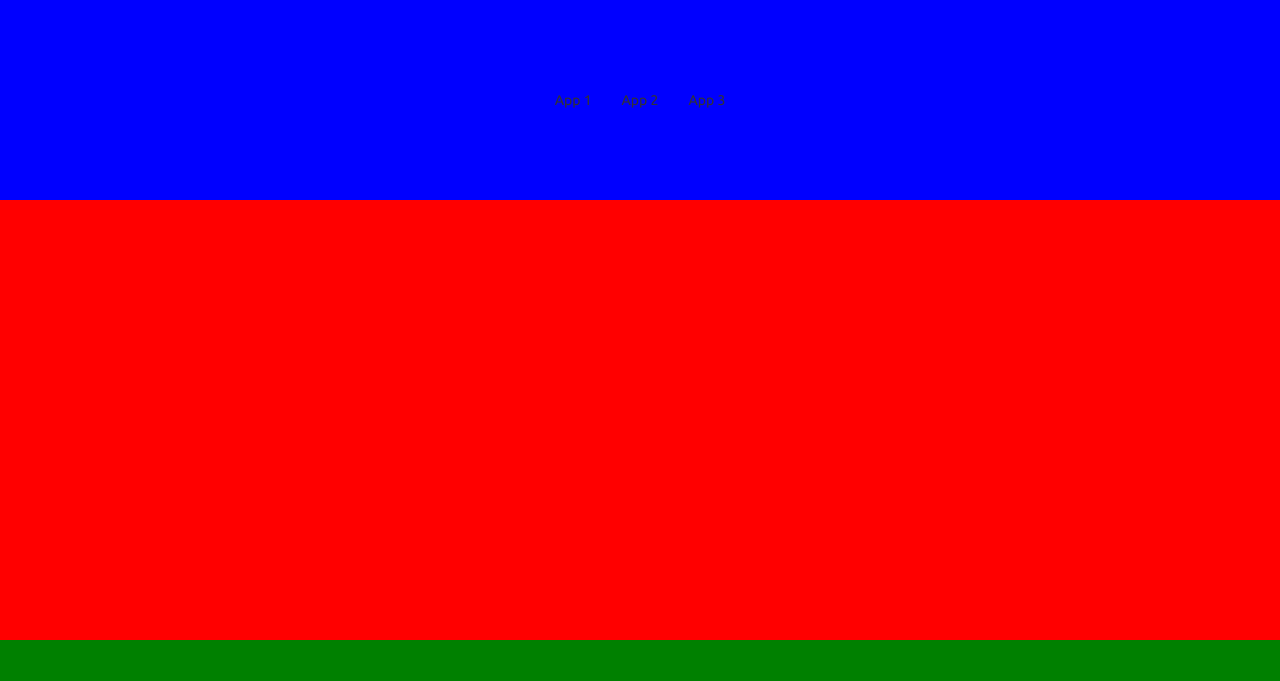
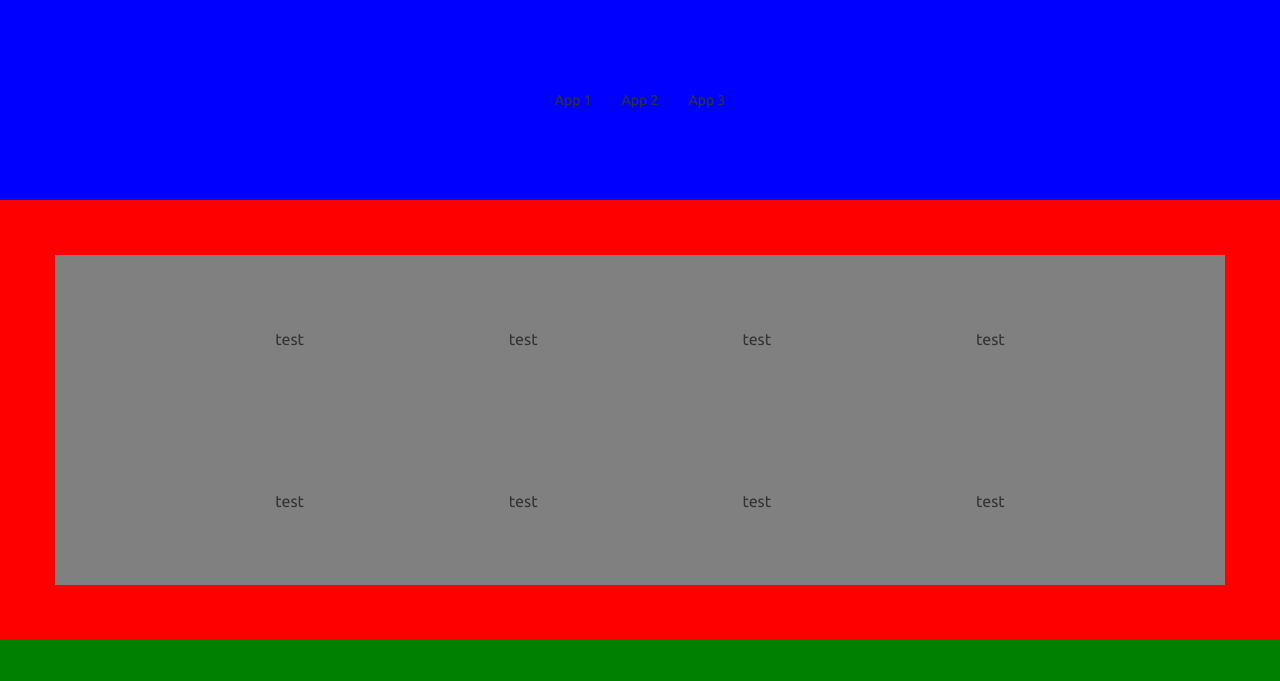
Before and after one commit to benjaminstrumeyer/Startpage, a website: page index.html in a window 1280 px wide. Shown: the top 681 px of the page. Drawn offline with nearby package versions, Linux system fonts and the light colour scheme; some packages are replaced by stand-ins of ours.

Commit message:
Table added with customized borders to separate categories.

```diff
--- a/assets/css/main.css
+++ b/assets/css/main.css
@@ -10,6 +10,10 @@
 #main-container {
     background: red;
     height: 55%;
+
+    display: flex;
+    justify-content: center;
+    align-items: center;
 }
 
 #motivational-quote-container {
@@ -24,3 +28,16 @@
 #motivational-quote {
     font-size: 50px;
 }
+
+#categories-container {
+    height: 75%;
+    background: grey;
+
+    display: flex;
+    justify-content: center;
+    align-items: center;
+}
+
+tr > td {
+    padding: 9vh 8vw 9vh 8vw;
+}
--- a/index.html
+++ b/index.html
@@ -10,7 +10,24 @@
             <div class="col-md-4">App 3</div>
         </div>
     </div>
-    <div id="main-container" class="col-md-12 container"></div>
+    <div id="main-container" class="col-md-12 container">
+        <div id="categories-container" class="container">
+            <table id="categories">
+                <tr>
+                    <td id="td-top-left">test</td>
+                    <td id="td-top-middle-left">test</td>
+                    <td id="td-top-middle-right">test </td>
+                    <td id="td-top-right">test</td>
+                </tr>
+                <tr>
+                    <td id="td-bottom-left">test</td>
+                    <td id="td-bottom-middle-left">test</td>
+                    <td id="td-bottom-middle-right">test</td>
+                    <td id="td-bottom-right">test</td>
+                </tr>
+            </table>
+        </div>
+    </div>
     <div id="motivational-quote-container" class="col-md-12 container">
         <div id="motivational-quote">"Temporary Motivational Quote"</div>
     </div>
```
